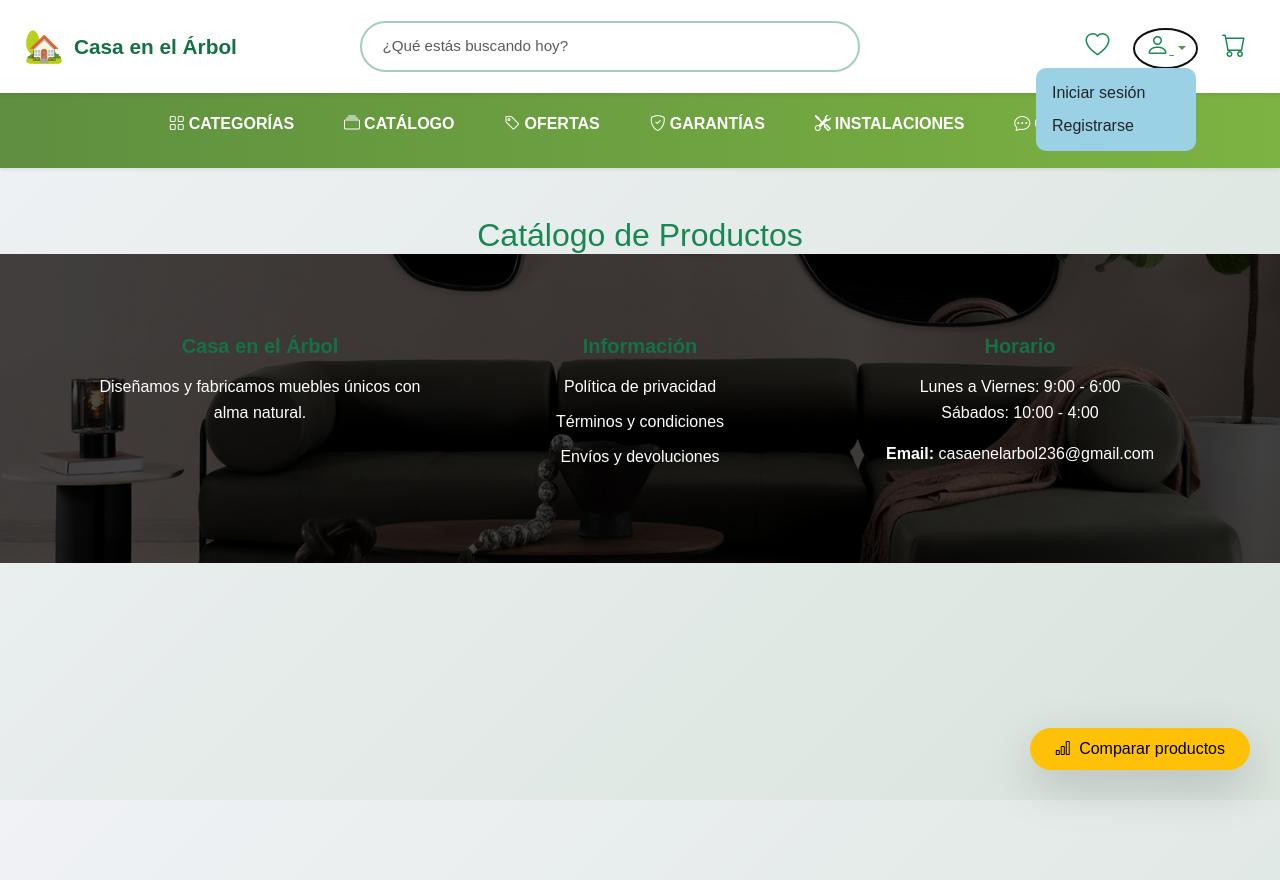
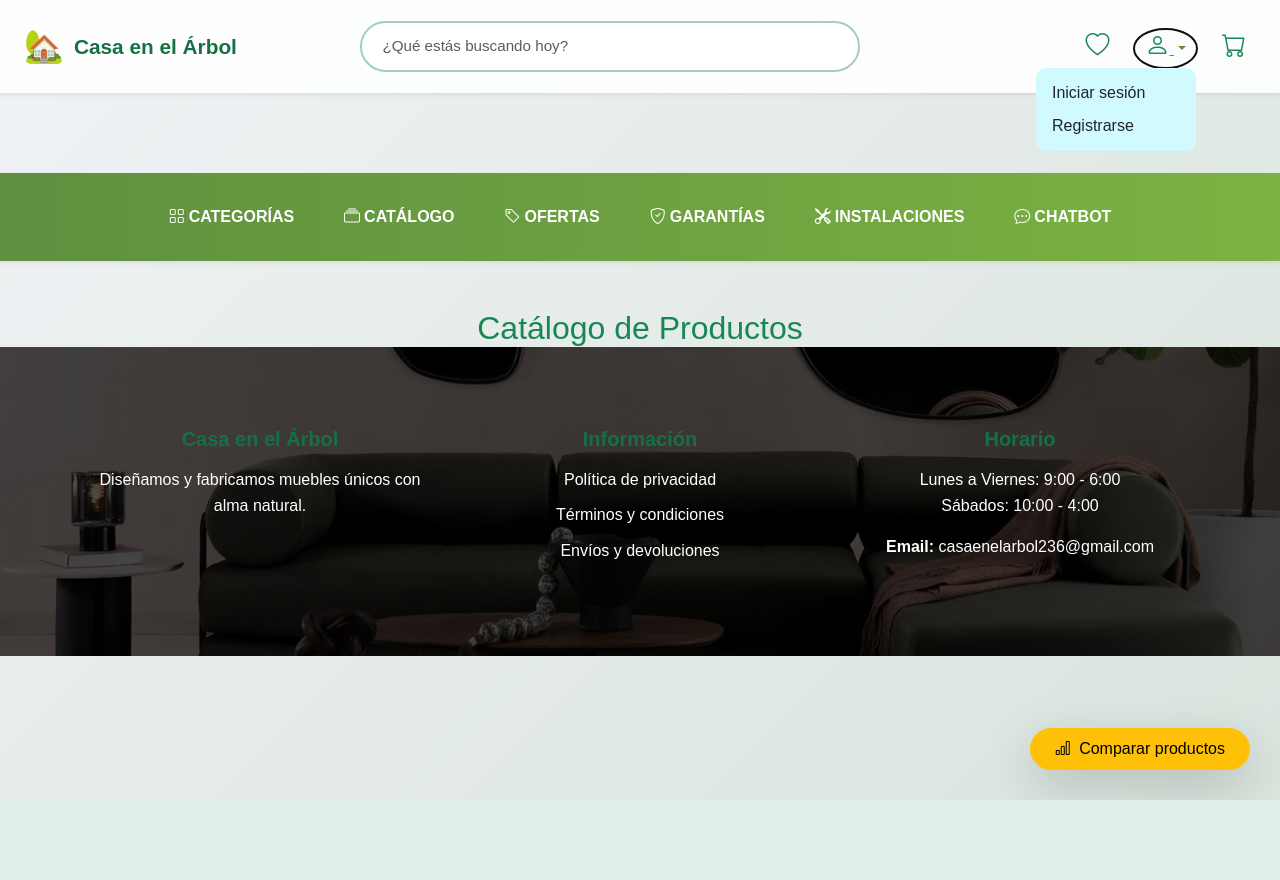
Before and after one commit to Ca3al0/proyecto_Natalia, a Flask app: page /catalogo in a window 1280 px wide, after a click that opens the changed part. After the commit the page ends 800 px from the top, so only its background shows below. Run offline with Flask 3, Linux system fonts and the light colour scheme.

Commit message:
Auto-sync: file changes

```diff
--- a/static/css/style.css
+++ b/static/css/style.css
@@ -1,10 +1,11 @@
 :root {
   --celeste-claro: #d1faff;
-      --celeste: #9bd1e5;
-      --azul-gris: #6a8eae;
+  --celeste: #d1faff;
+  --azul-gris: #d1faffe;
   --verde: #57a773;
   --verde-oscuro: #157145;
 }
+
 
 body {
   font-family: 'Poppins', sans-serif;
@@ -13,82 +14,75 @@
   overflow-x: hidden;
 }
 
+.navbar {
+  background-color: rgba(255, 255, 255, 0.9) !important;
+  backdrop-filter: blur(10px);
+  box-shadow: 0 2px 8px rgba(0, 0, 0, 0.05);
+  position: relative;
+  z-index: 1056;
+}
 
-
-    .navbar {
-      background-color: rgba(255, 255, 255, 0.9);
-      backdrop-filter: blur(10px);
-      box-shadow: 0 2px 8px rgba(0,0,0,0.05);
-    }
 .navbar-brand {
   color: var(--verde-oscuro) !important;
   font-weight: 700;
+  font-size: 1.3rem;
 }
+
 .nav-link {
   color: var(--azul-gris) !important;
   margin: 0 10px;
   font-weight: 500;
-      transition: 0.3s;
+  transition: color 0.3s ease;
 }
+
 .nav-link:hover {
   color: var(--verde-oscuro) !important;
 }
+
+.navbar-toggler {
+  border-color: var(--verde-oscuro);
+}
+
+
+.dropdown-menu {
+  border: none;
+  border-radius: 10px;
+  background-color: var(--celeste);
+  position: absolute !important;
+  z-index: 1055 !important;
+}
+
+.dropdown-item:hover {
+  background-color: var(--azul-gris);
+  color: #fff !important;
+}
+
+
 .btn-login {
   background-color: var(--verde);
-      color: white !important;
+  color: #fff !important;
   border-radius: 20px;
   padding: 6px 18px;
   font-weight: 600;
-      transition: 0.3s;
+  transition: background-color 0.3s ease;
 }
+
 .btn-login:hover {
   background-color: var(--verde-oscuro);
 }
 
-     .navbar {
-      background-color: #ffffff !important;
-    }
-
-    .navbar-brand {
-      color: #157145 !important;
-      font-weight: bold;
-      font-size: 1.3rem;
-    }
-
-    .nav-link {
-      color: #157145 !important;
-      transition: color 0.3s ease;
-    }
-
-    .nav-link:hover {
-      color: #57a773 !important;
-    }
-
-    .dropdown-menu {
-      border: none;
-      border-radius: 10px;
-      background-color: #9bd1e5;
-    }
-
-    .dropdown-item:hover {
-      background-color: #6a8eae;
-      color: white !important;
-    }
-
-    .navbar-toggler {
-      border-color: #157145;
-    }
 
 .hero {
   position: relative;
   height: 90vh;
-      color: white;
+  color: #fff;
   display: flex;
   align-items: center;
   justify-content: center;
   text-align: center;
   overflow: hidden;
 }
+
 .hero video {
   position: absolute;
   top: 0;
```
Also changed, not shown: other parts of static/css/style.css (+32 -16 lines), templates/Common/index.html (+6 -7 lines). Lines whose indentation alone changed are shown as unchanged.
